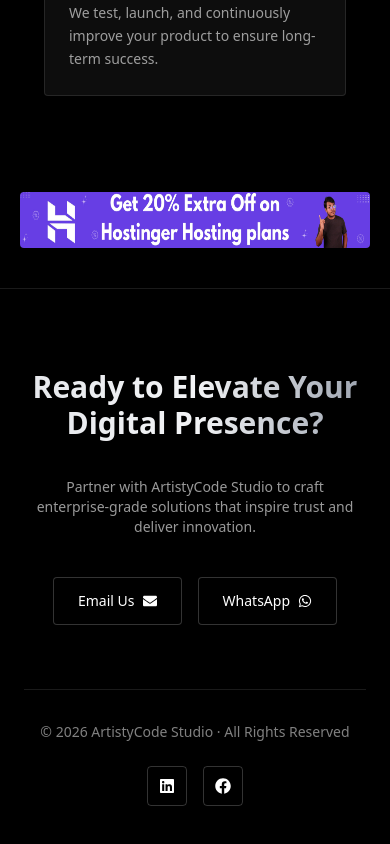
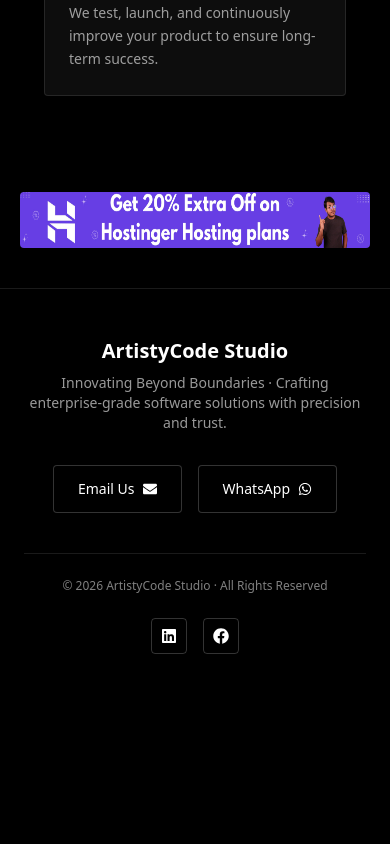
Before and after one commit to ninazmul/artistycode-studio, a Next.js app: page / in a window 390 px wide. Shown: the part 3473-4317 px from the top of the page. After the commit the page ends 4175 px from the top, so only its background shows below. Built offline with nearby package versions, Linux system fonts and the light colour scheme; no server answers; the database is empty; what @uploadthing/react would draw is missing.

Commit message:
Footer ui updated

```diff
--- a/components/Footer.tsx
+++ b/components/Footer.tsx
@@ -16,21 +16,21 @@ export const socialMedia = [
 
 const Footer = () => {
   return (
-    <footer
-      className="w-full bg-black text-white relative py-20 px-6 border-t border-white/10"
-      id="contact"
-    >
-      {/* CTA Section */}
-      <div className="flex flex-col items-center max-w-3xl mx-auto text-center">
-        <h1 className="text-3xl md:text-5xl font-bold mb-4 bg-clip-text text-transparent bg-gradient-to-r from-gray-200 via-gray-100 to-gray-400">
-          Ready to Elevate Your Digital Presence?
-        </h1>
-        <p className="mt-5 md:mt-8 text-white/60 text-sm md:text-base max-w-xl">
-          Partner with ArtistyCode Studio to craft enterprise‑grade solutions
-          that inspire trust and deliver innovation.
-        </p>
+    <footer className="w-full bg-black text-white relative py-12 px-6 border-t border-white/10">
+      <div className="max-w-6xl mx-auto flex flex-col md:flex-row justify-between items-center gap-8">
+        {/* Left Section */}
+        <div className="text-center md:text-left">
+          <h2 className="text-xl md:text-2xl font-semibold mb-2">
+            ArtistyCode Studio
+          </h2>
+          <p className="text-sm text-white/60 max-w-md">
+            Innovating Beyond Boundaries · Crafting enterprise-grade software
+            solutions with precision and trust.
+          </p>
+        </div>
 
-        <div className="flex flex-wrap justify-center items-center gap-4 md:gap-6 mt-10">
+        {/* Contact Buttons */}
+        <div className="flex flex-wrap justify-center md:justify-end items-center gap-4">
           <a
             href="mailto:contact@artistycode.studio"
             target="_blank"
@@ -56,25 +56,21 @@ const Footer = () => {
         </div>
       </div>
 
-      {/* Social + Copyright */}
-      <div className="flex flex-col md:flex-row justify-between items-center mt-16 max-w-6xl mx-auto gap-6 border-t border-white/10 pt-8">
-        <a
-          href="/dashboard"
-          target="_blank"
-          className="text-sm md:text-base text-white/50 hover:text-white transition"
-        >
+      {/* Bottom Bar */}
+      <div className="max-w-6xl mx-auto mt-10 flex flex-col md:flex-row justify-between items-center gap-6 border-t border-white/10 pt-6">
+        <p className="text-xs md:text-sm text-white/50">
           &copy; {new Date().getFullYear()} ArtistyCode Studio · All Rights
           Reserved
-        </a>
+        </p>
 
-        <div className="flex items-center gap-4 md:gap-5">
+        <div className="flex items-center gap-4">
           {socialMedia.map((item) => (
             <a
               key={item.id}
               href={item.link}
               target="_blank"
               rel="noopener noreferrer"
-              className="w-10 h-10 flex items-center justify-center rounded-md border border-white/20 hover:border-white/40 hover:bg-gradient-to-r hover:from-gray-800 hover:to-gray-700 transition"
+              className="w-9 h-9 flex items-center justify-center rounded-md border border-white/20 hover:border-white/40 hover:bg-white/10 transition"
             >
               {item.icon}
             </a>
```
